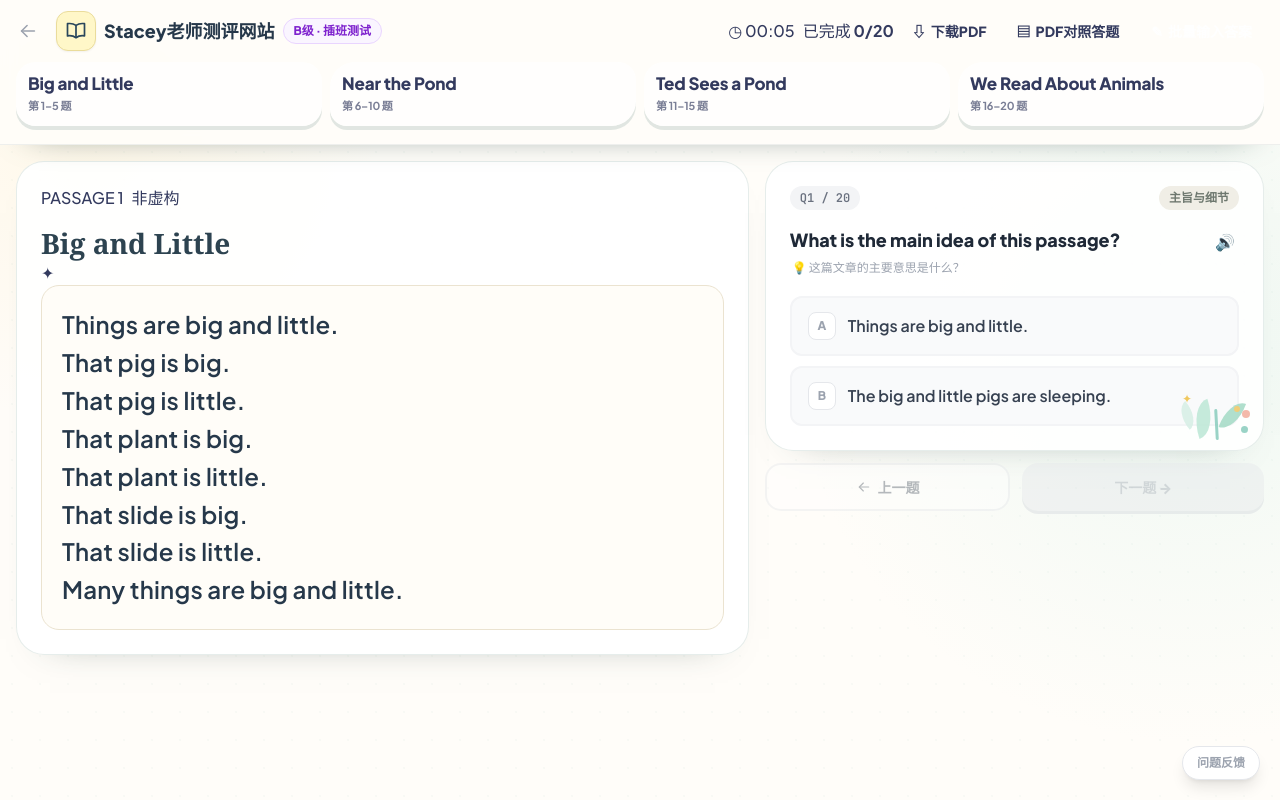
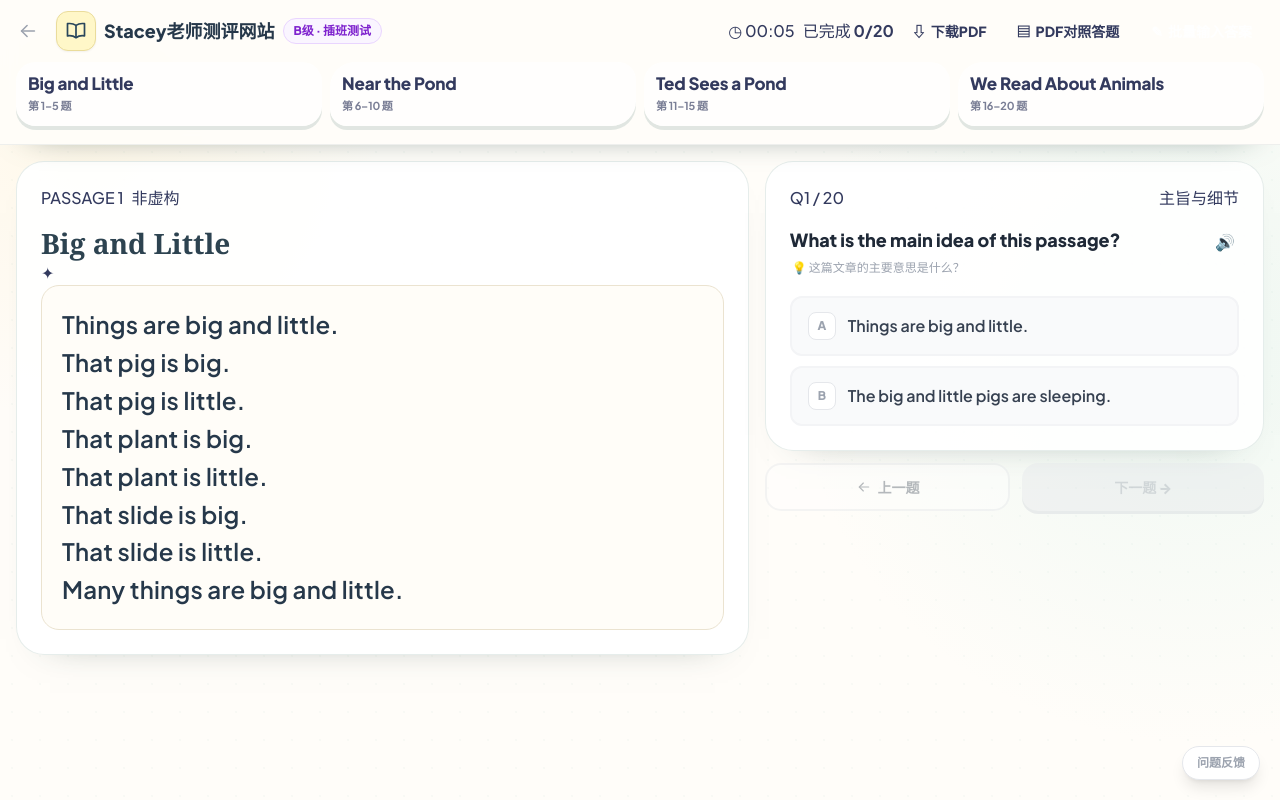
Before and after one commit to sltiti-cmd/raz-test, a React (Vite) app: page /placement/1 in a window 1280 px wide. Built offline with nearby package versions, Linux system fonts and the light colour scheme.

Commit message:
style: unify question interactions and elevate meta pills

```diff
--- a/src/components/QuestionCard.jsx
+++ b/src/components/QuestionCard.jsx
@@ -3,23 +3,17 @@ import { playReadingOption, playReadingQuestion } from '../utils/readingAudio'
 export default function QuestionCard({ question, selectedAnswer, onAnswer, levelId, tts, hideZh, hideTts, total, accent = 'teal' }) {
   const showQuestionTts = !hideTts && ['A', 'B', 'C', 'D', 'E', 'F'].includes(levelId) && tts?.question !== false
   const showOptionTts = !hideTts && levelId === 'A' && tts?.options !== false
-  const c = accent === 'purple'
-    ? { selBg: 'bg-purple-50', selBorder: 'border-purple-400', keyBg: 'bg-purple-500',
-        hoverBorder: 'hover:border-purple-200', hoverKey: 'group-hover:border-purple-300 group-hover:text-purple-500',
-        text: 'text-purple-800', tts: 'hover:text-purple-500 hover:bg-purple-50', check: 'text-purple-500' }
-    : { selBg: 'bg-[#edf8f5]', selBorder: 'border-[#8fcfc0]', keyBg: 'bg-[#5daaa1]',
-        hoverBorder: 'hover:border-[#b9ddd5]', hoverKey: 'group-hover:border-[#9fd1c6] group-hover:text-[#3f948d]',
-        text: 'text-[#365f5a]', tts: 'hover:text-[#3f948d] hover:bg-[#edf8f5]', check: 'text-[#4b9f97]' }
+  const c = { selBg: 'bg-[#edf8f5]', selBorder: 'border-[#8fcfc0]', keyBg: 'bg-[#5daaa1]',
+    hoverBorder: 'hover:border-[#b9ddd5]', hoverKey: 'group-hover:border-[#9fd1c6] group-hover:text-[#3f948d]',
+    text: 'text-[#365f5a]', tts: 'hover:text-[#3f948d] hover:bg-[#edf8f5]', check: 'text-[#4b9f97]' }
   return (
     <div className="question-card-shell bg-white rounded-2xl shadow-card p-5 sm:p-6">
       {/* Header */}
       <div className="flex items-center justify-between mb-4">
-        <span className="font-mono text-xs font-black text-gray-500 bg-gray-100
-                         px-2.5 py-1 rounded-full">
+        <span className="question-meta-pill question-count-pill">
           Q{question.id}{total ? ` / ${total}` : ''}
         </span>
-        <span className="text-xs font-bold bg-[#f0eee6] text-[#6e786f]
-                         px-2.5 py-1 rounded-full">
+        <span className="question-meta-pill question-skill-pill">
           {question.skill}
         </span>
       </div>
@@ -114,15 +108,6 @@ export default function QuestionCard({ question, selectedAnswer, onAnswer, level
         })}
       </div>
 
-      <div className="question-card-decoration" aria-hidden="true">
-        <span className="q-leaf q-leaf-a" />
-        <span className="q-leaf q-leaf-b" />
-        <span className="q-leaf q-leaf-c" />
-        <span className="q-dot q-dot-a" />
-        <span className="q-dot q-dot-b" />
-        <span className="q-dot q-dot-c" />
-        <span className="q-spark">✦</span>
-      </div>
     </div>
   )
 }
```
